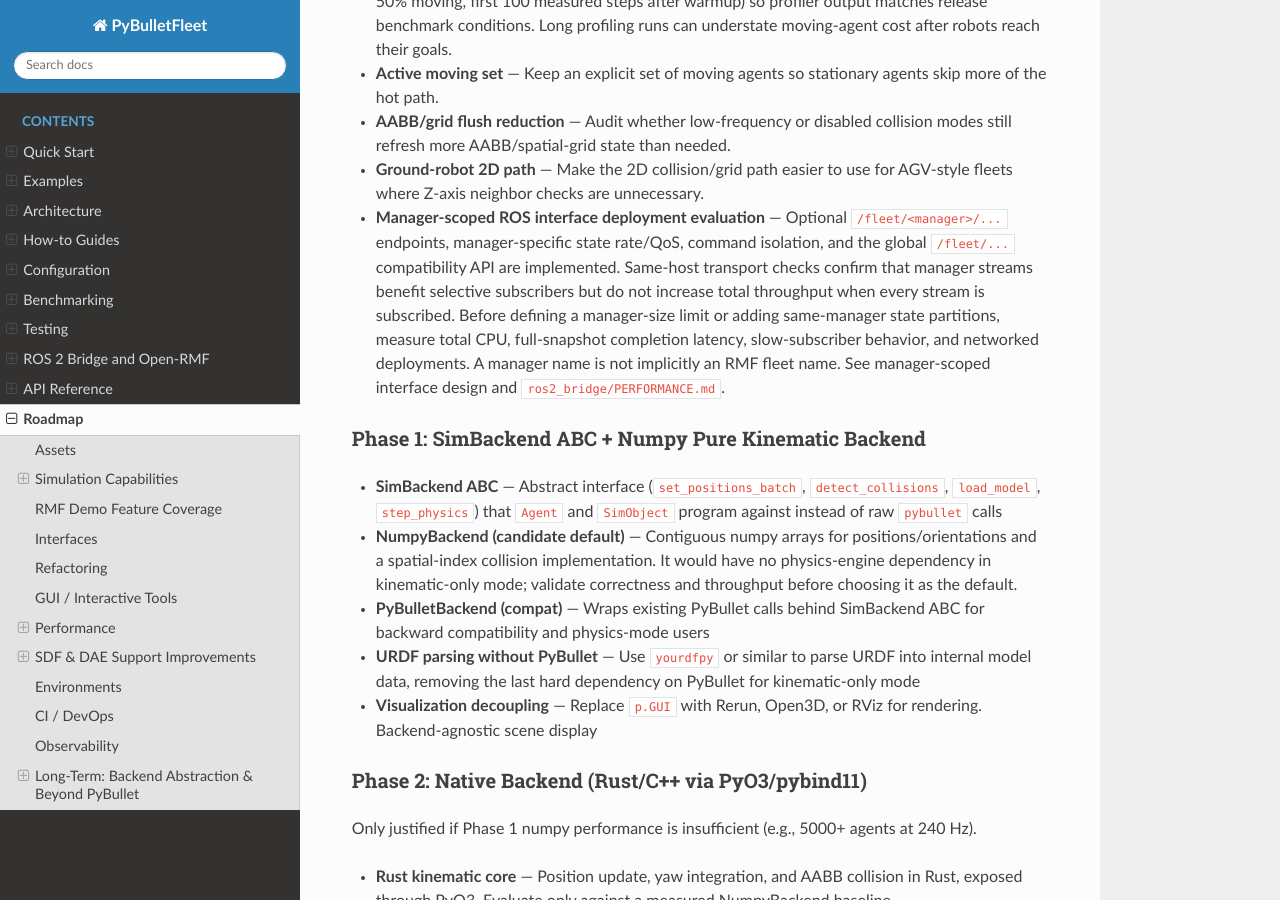
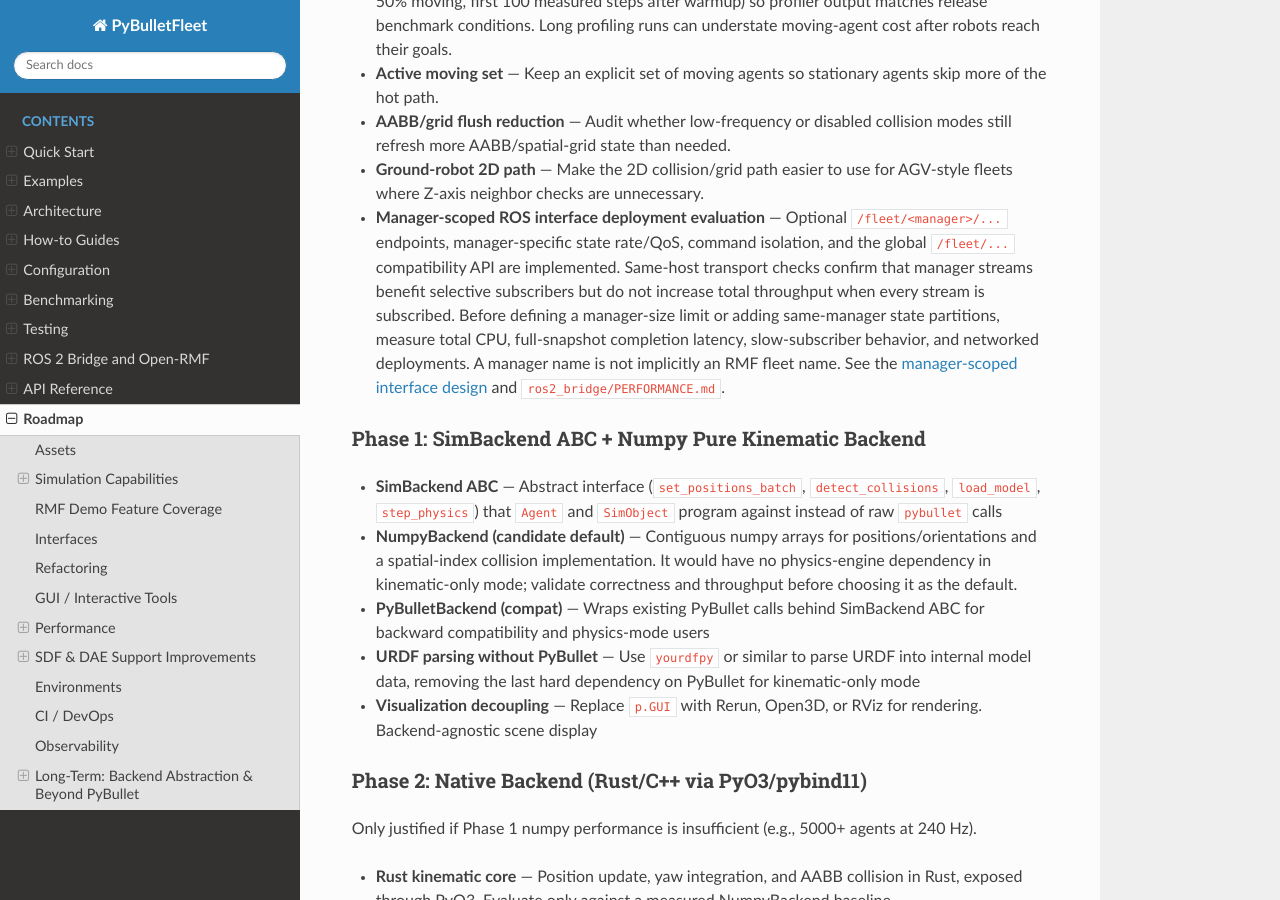
Before and after one commit to yuokamoto/PyBulletFleet, a Sphinx documentation site: the page built from docs/roadmap.md, in a window 1280 px wide and 900 px high, scrolled down 11337 px. Built offline with Sphinx 7.4.7 and the Read the Docs theme 3.1.0, drawn with Linux system fonts in a browser that asks for light colours.

Commit message:
fix(docs): link excluded manager design externally

```diff
--- a/docs/roadmap.md
+++ b/docs/roadmap.md
@@ -395,7 +395,7 @@ are not performance commitments.
 - **Active moving set** — Keep an explicit set of moving agents so stationary agents skip more of the hot path.
 - **AABB/grid flush reduction** — Audit whether low-frequency or disabled collision modes still refresh more AABB/spatial-grid state than needed.
 - **Ground-robot 2D path** — Make the 2D collision/grid path easier to use for AGV-style fleets where Z-axis neighbor checks are unnecessary.
-- **Manager-scoped ROS interface deployment evaluation** — Optional `/fleet/<manager>/...` endpoints, manager-specific state rate/QoS, command isolation, and the global `/fleet/...` compatibility API are implemented. Same-host transport checks confirm that manager streams benefit selective subscribers but do not increase total throughput when every stream is subscribed. Before defining a manager-size limit or adding same-manager state partitions, measure total CPU, full-snapshot completion latency, slow-subscriber behavior, and networked deployments. A manager name is not implicitly an RMF fleet name. See [manager-scoped interface design](design/fleet-control-api/partitioned-interfaces.md) and `ros2_bridge/PERFORMANCE.md`.
+- **Manager-scoped ROS interface deployment evaluation** — Optional `/fleet/<manager>/...` endpoints, manager-specific state rate/QoS, command isolation, and the global `/fleet/...` compatibility API are implemented. Same-host transport checks confirm that manager streams benefit selective subscribers but do not increase total throughput when every stream is subscribed. Before defining a manager-size limit or adding same-manager state partitions, measure total CPU, full-snapshot completion latency, slow-subscriber behavior, and networked deployments. A manager name is not implicitly an RMF fleet name. See the [manager-scoped interface design](https://github.com/yuokamoto/PyBulletFleet/blob/main/docs/design/fleet-control-api/partitioned-interfaces.md) and `ros2_bridge/PERFORMANCE.md`.
 
 ### Phase 1: SimBackend ABC + Numpy Pure Kinematic Backend
 
```
